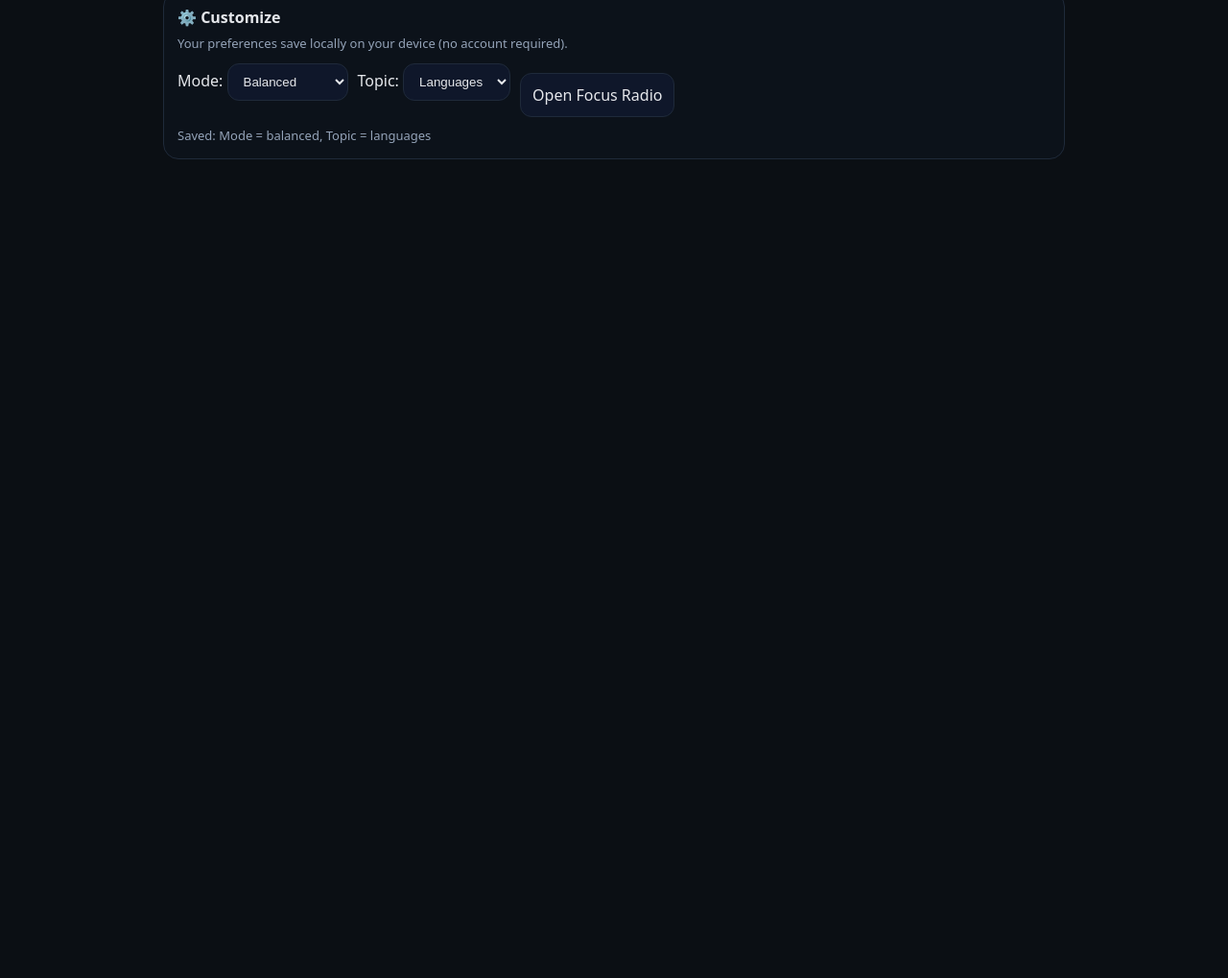
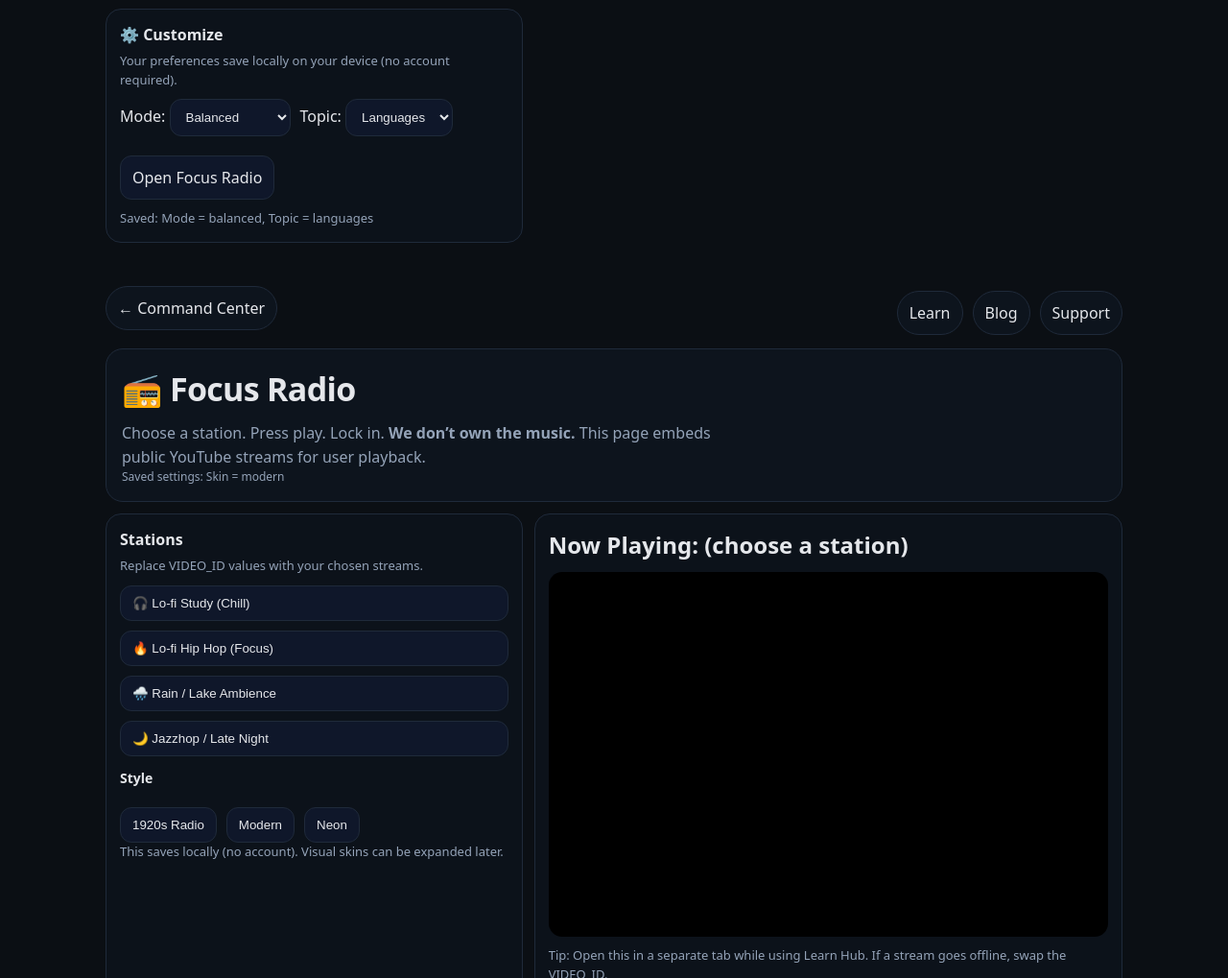
Before and after one commit to joeybeatty35-coder/LearnPulse, a plain HTML site: page index.html in a window 1280 px wide. Shown: the part 1781-2800 px from the top of the page at 96% size. Before the commit the page ends 2007 px from the top, so only its background shows below. Drawn offline with Linux system fonts and the light colour scheme.

Commit message:
Update index.html

```diff
--- a/index.html
+++ b/index.html
@@ -10,6 +10,7 @@ Html
 <body style="font-family:system-ui;margin:40px;line-height:1.5;">
   <h1>LearnPulse</h1>
   <p>Educational & discovery-focused learning.</p>
+
   <p style="color:#6b7280;">Informational only — not professional advice.</p>
 </body>
 </html>
@@ -280,3 +281,116 @@ Html
   </script>
 </body>
 </html>
+<!doctype html>
+<html lang="en">
+<head>
+  <meta charset="utf-8"/>
+  <meta name="viewport" content="width=device-width,initial-scale=1"/>
+  <title>LearnPulse — Focus Radio</title>
+  <meta name="description" content="Focus Radio: lo-fi study stations and calm work vibes. Choose a station and lock in."/>
+  <style>
+    :root{--bg:#0b0f14;--card:#101826;--muted:#94a3b8;--text:#e5e7eb;--line:#1f2a3a;--accent:#7c3aed}
+    *{box-sizing:border-box}
+    body{margin:0;font-family:system-ui,-apple-system,Segoe UI,Roboto,Arial;color:var(--text);background:radial-gradient(900px 500px at 10% 0%, #1b1236 0%, transparent 55%), var(--bg)}
+    .wrap{max-width:1100px;margin:0 auto;padding:20px}
+    a{color:inherit;text-decoration:none}
+    .top{display:flex;justify-content:space-between;align-items:center;gap:10px;flex-wrap:wrap}
+    .pill{border:1px solid var(--line);padding:10px 12px;border-radius:999px;background:rgba(16,24,38,.55)}
+    .hero{margin-top:14px;border:1px solid var(--line);border-radius:18px;padding:16px;background:rgba(16,24,38,.55)}
+    .hero h1{margin:0}
+    .hero p{margin:8px 0 0;color:var(--muted);line-height:1.55}
+    .grid{display:grid;grid-template-columns:repeat(12,1fr);gap:12px;margin-top:12px}
+    .card{grid-column:span 5;border:1px solid var(--line);border-radius:16px;padding:14px;background:rgba(16,24,38,.35)}
+    .player{grid-column:span 7;border:1px solid var(--line);border-radius:16px;padding:14px;background:rgba(16,24,38,.35)}
+    button{width:100%;margin-top:10px;border:1px solid var(--line);background:#0f172a;color:var(--text);padding:10px 12px;border-radius:12px;cursor:pointer;text-align:left}
+    button:hover{border-color:#2b3a52}
+    .muted{color:var(--muted);font-size:13px;line-height:1.5}
+    iframe{width:100%;height:380px;border:0;border-radius:14px;background:#000}
+    .row{display:flex;gap:10px;flex-wrap:wrap;margin-top:10px}
+    .mini{font-size:12px;color:var(--muted)}
+    @media (max-width:900px){.card,.player{grid-column:span 12}iframe{height:280px}}
+  </style>
+</head>
+<body>
+  <div class="wrap">
+    <div class="top">
+      <a class="pill" href="/">← Command Center</a>
+      <div class="row">
+        <a class="pill" href="/learn">Learn</a>
+        <a class="pill" href="/blog">Blog</a>
+        <a class="pill" href="/support">Support</a>
+      </div>
+    </div>
+
+    <section class="hero">
+      <h1>📻 Focus Radio</h1>
+      <p>
+        Choose a station. Press play. Lock in.
+        <strong>We don’t own the music.</strong> This page embeds public YouTube streams for user playback.
+      </p>
+      <div class="mini" id="pref"></div>
+    </section>
+
+    <section class="grid">
+      <div class="card">
+        <h2 style="margin:0 0 6px">Stations</h2>
+        <p class="muted">Replace VIDEO_ID values with your chosen streams.</p>
+
+        <button onclick="setStation('Lo-fi Study (Chill)', 'VIDEO_ID_1')">🎧 Lo-fi Study (Chill)</button>
+        <button onclick="setStation('Lo-fi Hip Hop (Focus)', 'VIDEO_ID_2')">🔥 Lo-fi Hip Hop (Focus)</button>
+        <button onclick="setStation('Rain / Lake Ambience', 'VIDEO_ID_3')">🌧️ Rain / Lake Ambience</button>
+        <button onclick="setStation('Jazzhop / Late Night', 'VIDEO_ID_4')">🌙 Jazzhop / Late Night</button>
+
+        <div style="margin-top:12px">
+          <h3 style="margin:0 0 6px;font-size:14px">Style</h3>
+          <div class="row">
+            <button style="width:auto" onclick="setSkin('1920')">1920s Radio</button>
+            <button style="width:auto" onclick="setSkin('modern')">Modern</button>
+            <button style="width:auto" onclick="setSkin('neon')">Neon</button>
+          </div>
+          <p class="muted">This saves locally (no account). Visual skins can be expanded later.</p>
+        </div>
+      </div>
+
+      <div class="player">
+        <h2 style="margin:0 0 10px" id="now">Now Playing: (choose a station)</h2>
+        <iframe id="yt" src="" title="Focus Radio Player"
+          allow="accelerometer; autoplay; clipboard-write; encrypted-media; gyroscope; picture-in-picture" allowfullscreen></iframe>
+
+        <p class="muted" style="margin-top:10px">
+          Tip: Open this in a separate tab while using Learn Hub. If a stream goes offline, swap the VIDEO_ID.
+        </p>
+      </div>
+    </section>
+  </div>
+
+  <script>
+    const now = document.getElementById('now');
+    const yt = document.getElementById('yt');
+    const pref = document.getElementById('pref');
+
+    function setStation(name, id){
+      localStorage.setItem('lp_station_name', name);
+      localStorage.setItem('lp_station_id', id);
+      now.textContent = 'Now Playing: ' + name;
+      yt.src = 'https://www.youtube.com/embed/' + id;
+    }
+
+    function setSkin(s){
+      localStorage.setItem('lp_skin', s);
+      pref.textContent = 'Saved settings: Skin = ' + s;
+    }
+
+    // Load saved
+    const savedName = localStorage.getItem('lp_station_name');
+    const savedId = localStorage.getItem('lp_station_id');
+    const skin = localStorage.getItem('lp_skin') || 'modern';
+    pref.textContent = 'Saved settings: Skin = ' + skin;
+
+    if(savedName && savedId && !savedId.startsWith('VIDEO_ID')){
+      now.textContent = 'Now Playing: ' + savedName;
+      yt.src = 'https://www.youtube.com/embed/' + savedId;
+    }
+  </script>
+</body>
+</html>
```
